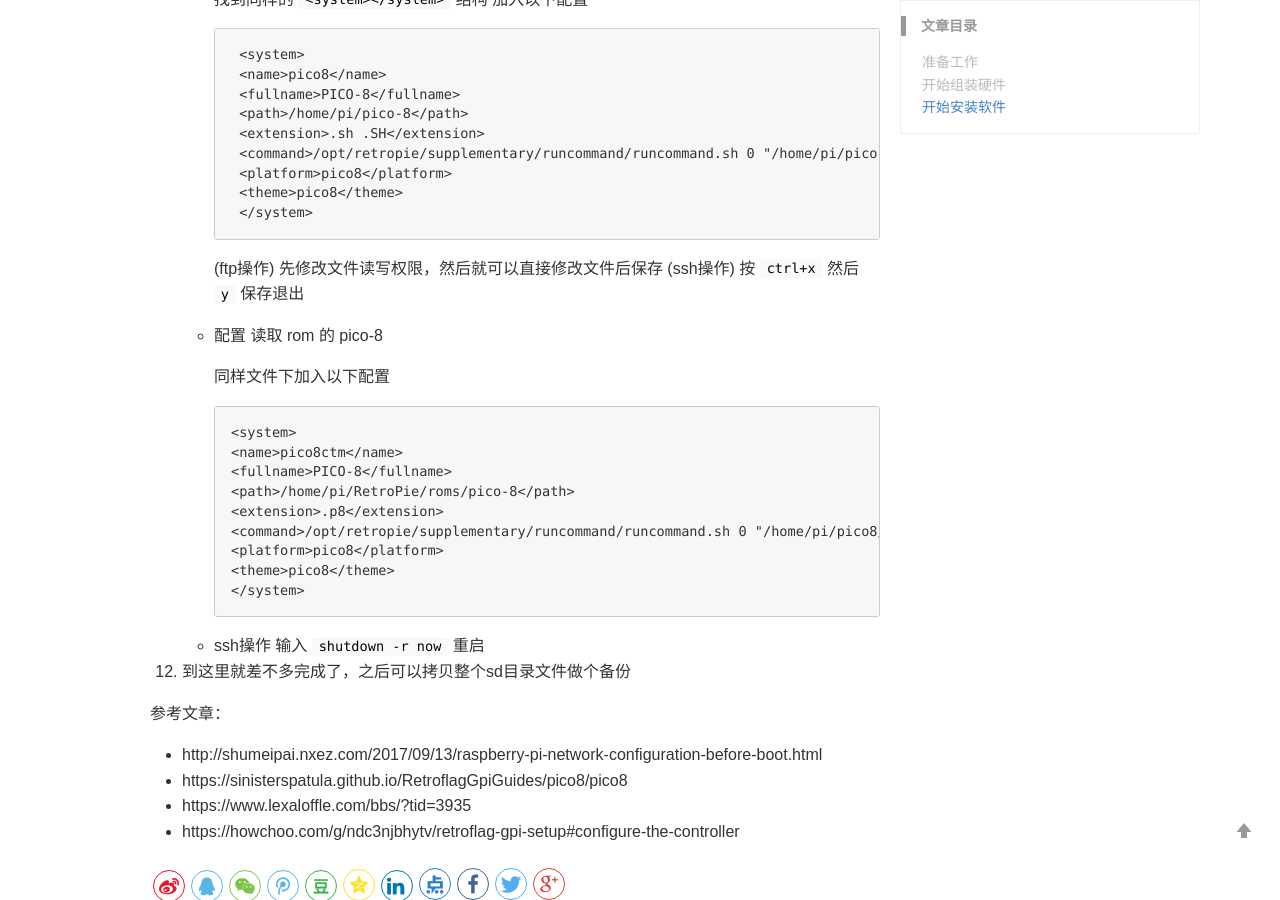
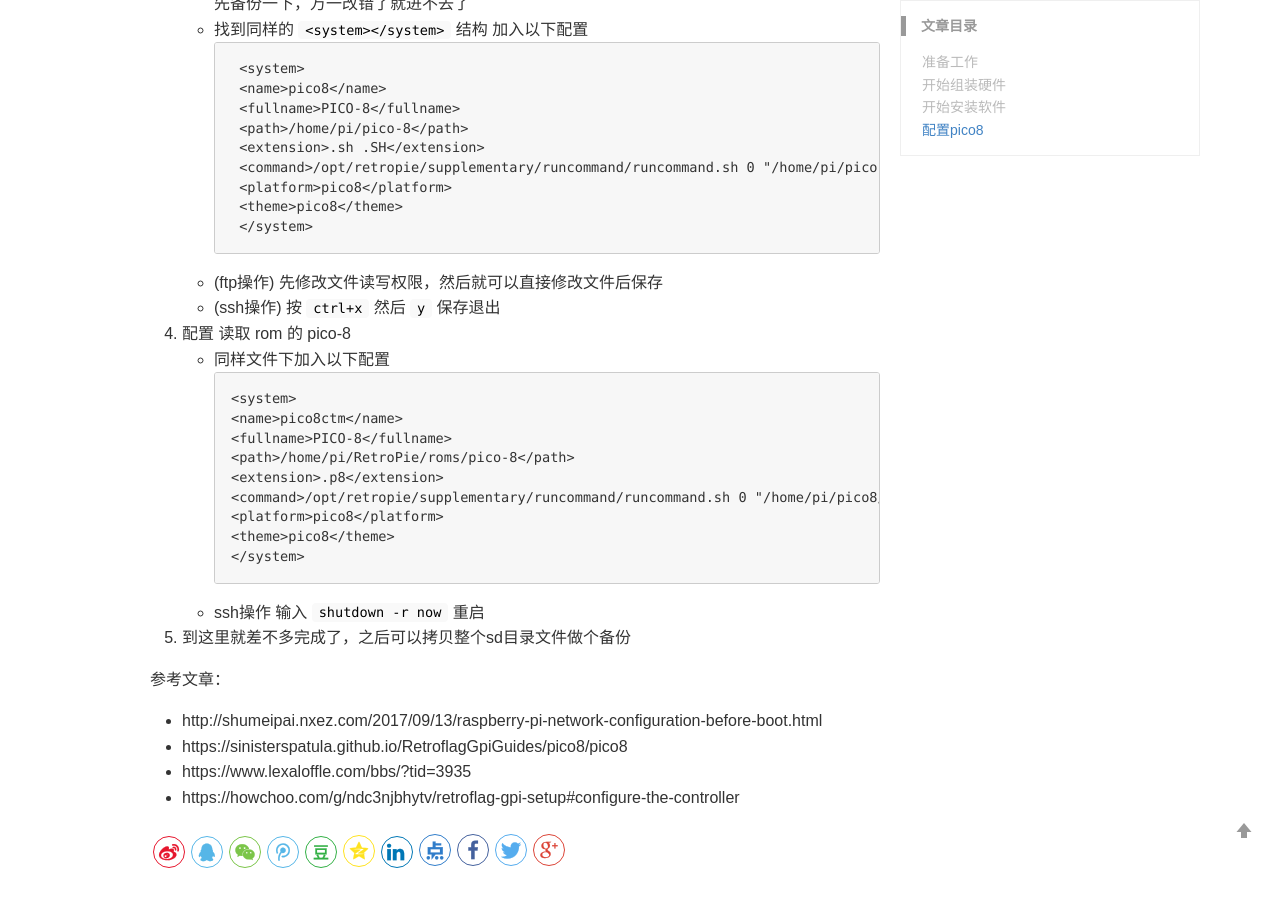
Before and after one commit to rockf91/rockf91.github.io, a Jekyll site: the page built from _posts/2019-11-13-gpi-case.md, in a window 1280 px wide and 900 px high, scrolled down 3864 px. Built offline with Jekyll 4.4.1, drawn with Linux system fonts in a browser that asks for light colours; part of the change alters nothing that is shown.

Commit message:
_posts\2019-11-13-gpi-case.md

````diff
--- a/_posts/2019-11-13-gpi-case.md
+++ b/_posts/2019-11-13-gpi-case.md
@@ -134,12 +134,13 @@ categories: pico-8
     * 选 `Finish` 然后 确认 `reboot` 重启
 10. 拷贝rom游戏
     * 网络邻居或者资源管理器路径输入 `\\RETROPIE` 找到 `roms` 文件夹拷入对应平台的游戏即可
-11. 配置pico8
-    * 解压 pico-8树莓派版本
+
+## 配置pico8
+1. 解压 pico-8树莓派版本
     * ftp 打开目录 `/home/pi/pico-8` 将 `pico-8` 目录的文件拷入
     * 新建一个文件 `Start PICO-8.sh` 拷贝到 `/home/pi/pico-8`
     * ssh窗口中输入 `sudo apt-get install wiringpi` 安装 [wiringPI](http://wiringpi.com/)
-    * 解压 SDL 到 `/home/pi/pico-8` 目录，变成差不多这样的目录结构 `/home/pi/pico-8/SDL2-2.0.10`
+2. 解压 SDL 到 `/home/pi/pico-8` 目录，变成差不多这样的目录结构 `/home/pi/pico-8/SDL2-2.0.10`
     * ssh窗口输入以下命令配置
       ```
        cd /home/pi/pico-8/SDL2-2.0.10/test
@@ -154,11 +155,9 @@ categories: pico-8
       需要设置 B, A, Y, X, 十字键, L/R 肩键, start 和 select
       完成后会生成 sdl_controllers.txt 在 /home/pi/pico-8/ 目录下
       ```
-    * 配置 在线游玩模式的 pico-8
-
-      ftp或者ssh 打开 `/opt/retropie/configs/all/emulationstation/es_systems.cfg` 这里可以先备份一下，万一改错了就进不去了
-
-      找到同样的 `<system></system>` 结构 加入以下配置
+3. 配置 在线游玩模式的 pico-8
+    * ftp或者ssh 打开 `/opt/retropie/configs/all/emulationstation/es_systems.cfg` 这里可以先备份一下，万一改错了就进不去了
+    * 找到同样的 `<system></system>` 结构 加入以下配置
       ```
        <system>
        <name>pico8</name>
@@ -170,11 +169,10 @@ categories: pico-8
        <theme>pico8</theme>
        </system>
       ```
-      (ftp操作) 先修改文件读写权限，然后就可以直接修改文件后保存
-      (ssh操作) 按 `ctrl+x` 然后 `y` 保存退出
-    * 配置 读取 rom 的 pico-8
-
-      同样文件下加入以下配置
+    * (ftp操作) 先修改文件读写权限，然后就可以直接修改文件后保存
+    * (ssh操作) 按 `ctrl+x` 然后 `y` 保存退出
+4. 配置 读取 rom 的 pico-8
+    * 同样文件下加入以下配置
       ```
       <system>
       <name>pico8ctm</name>
@@ -187,7 +185,7 @@ categories: pico-8
       </system>
       ```
     * ssh操作 输入 `shutdown -r now` 重启
-12. 到这里就差不多完成了，之后可以拷贝整个sd目录文件做个备份
+5.  到这里就差不多完成了，之后可以拷贝整个sd目录文件做个备份
 
 参考文章：
 * http://shumeipai.nxez.com/2017/09/13/raspberry-pi-network-configuration-before-boot.html
````
